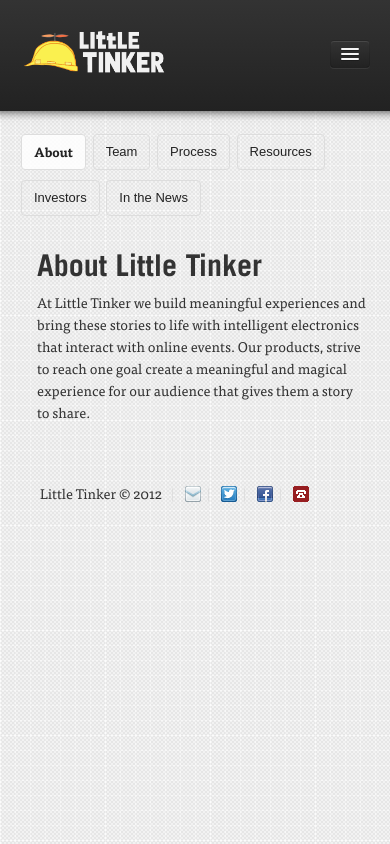
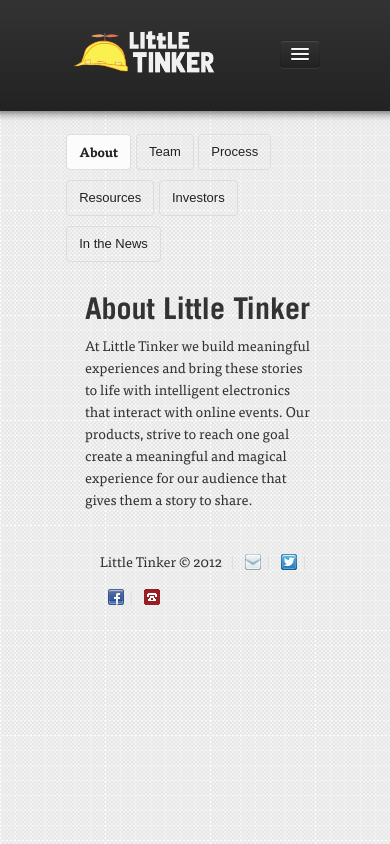
Before and after one commit to ReptarAzar/littletinker, a Django app: page /about/ in a window 390 px wide. Run offline with Django 3.2, Linux system fonts and the light colour scheme; parts of the project's set-up code (start-up, migrations or seed data) failed here and were passed over; some web fonts are replaced.

Commit message:
trying to center site on phone

```diff
--- a/web/static/css/responsive.css
+++ b/web/static/css/responsive.css
@@ -211,7 +211,7 @@
   footer a.contact-label {
     display: none;
   }
-  .container-fluid {
+  /*.container-fluid {
     padding-left: 5px;
     padding-right: 5px;
   }
@@ -219,19 +219,17 @@
   [class*="span"] {
     float: left;
     margin-left: 10px;
-  }
-  body {
-    overflow-x: hidden;
-  }
+  }*/
+
 }
 
 @media (max-width:775px) {
 
 
-.container-fluid {
+/*.container-fluid {
   padding-left: 30px;
   padding-right: 30px;
-}
+}*/
 .navbar-fixed-top {
   margin-left: -20px;
   margin-right: -20px;
@@ -278,7 +276,7 @@
 }
 .span3,.span4,.span7 {
   width: 100% !important;
-  margin-left: 3.25% !important;
+  /*margin-left: 3.25% !important;*/
   margin-bottom: 3% !important;
 }
 .as-seen-on .span2 img,.as-seen-on .span3 img {
```
